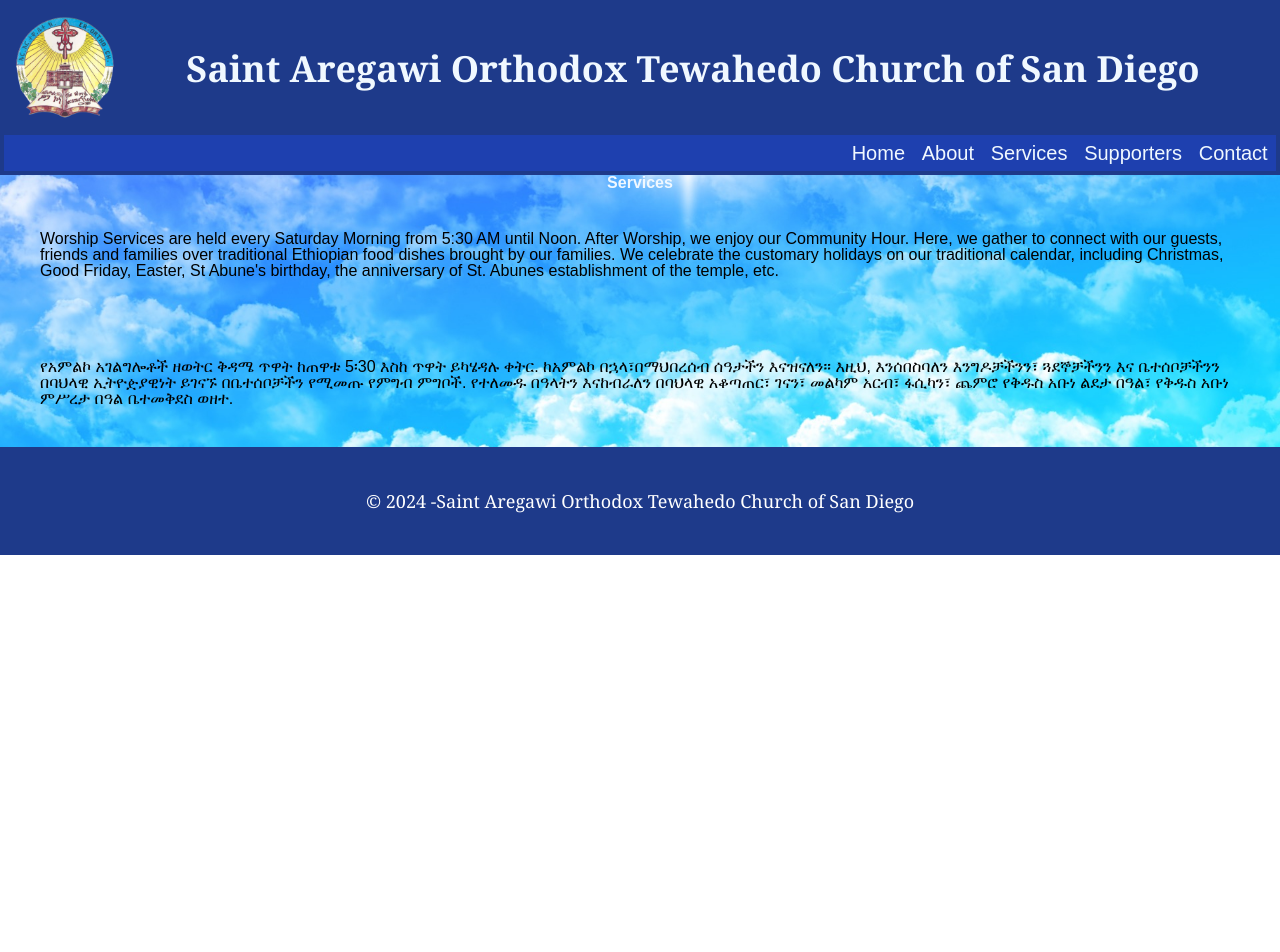
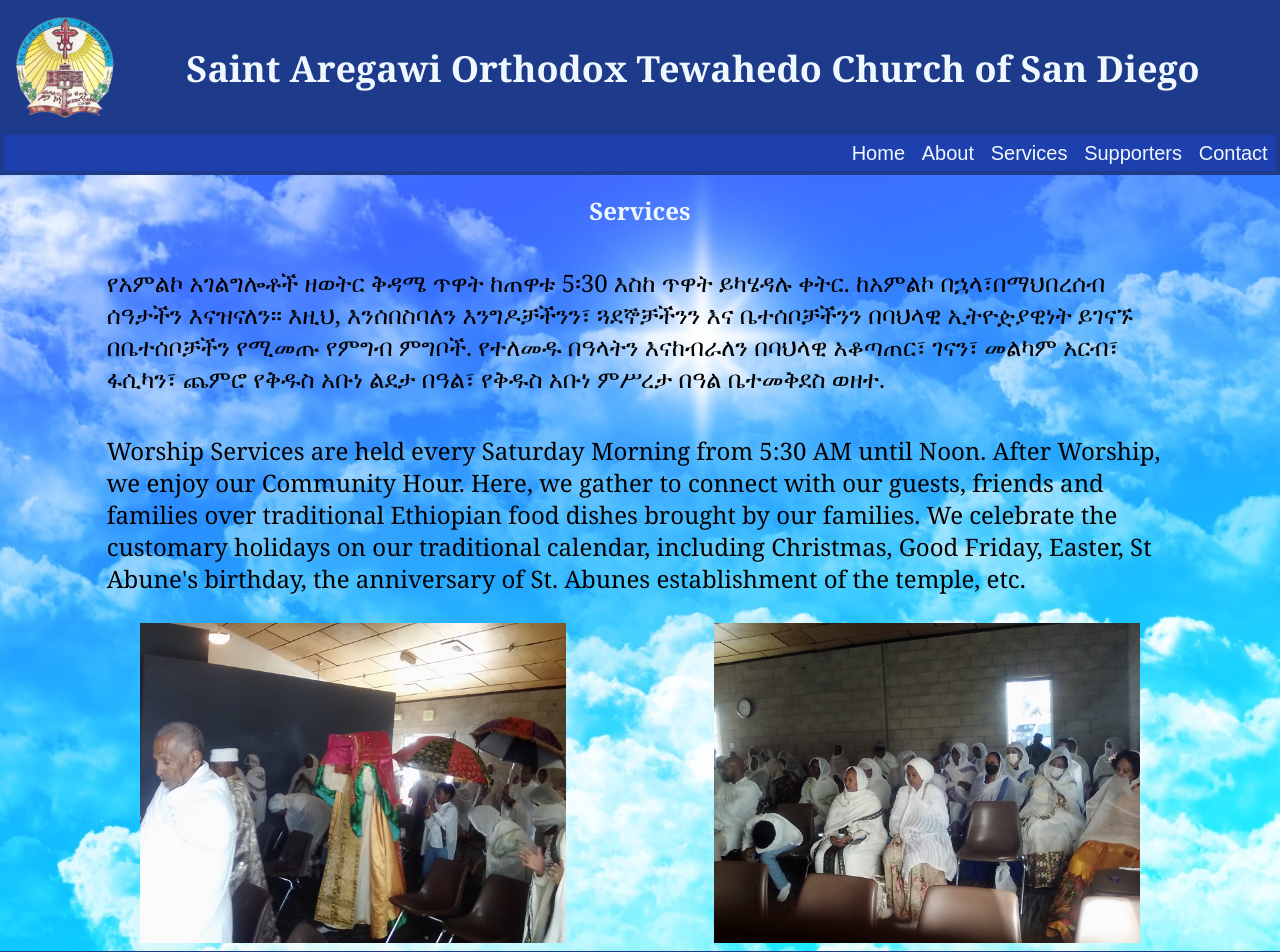
Before and after one commit to rambriz91/abune-aregawi, a React (Vite) app: page /Services in a window 1280 px wide. Shown: the top 952 px of the page. Before the commit the page ends 800 px from the top, so only its background shows below. Built offline with nearby package versions, Linux system fonts and the light colour scheme.

Commit message:
updated Services page with styles and images.

```diff
--- a/src/pages/About.jsx
+++ b/src/pages/About.jsx
@@ -24,9 +24,6 @@
         Family!
       </p>
     </div>
-    <div>
-      <img src="" alt="" />
-    </div>
     </>
   );
 }
--- a/src/pages/Services.jsx
+++ b/src/pages/Services.jsx
@@ -1,8 +1,15 @@
 export default function Services() {
   return (
-    <div className='flex flex-col'>
-      <h1 className='text-center'>Services</h1>
-      <p className='m-10'>
+    <div className='flex flex-col text-2xl georgia items-center'>
+      <h1 className='text-center m-5'>Services</h1>
+      <p className='w-10/12 m-5'>
+        የአምልኮ አገልግሎቶች ዘወትር ቅዳሜ ጥዋት ከጠዋቱ 5፡30 እስከ ጥዋት ይካሄዳሉ ቀትር. ከአምልኮ
+        በኋላ፣በማህበረሰብ ሰዓታችን እናዝናለን። እዚህ, እንሰበስባለን እንግዶቻችንን፣ ጓደኞቻችንን እና ቤተሰቦቻችንን
+        በባህላዊ ኢትዮዽያዊነት ይገናኙ በቤተሰቦቻችን የሚመጡ የምግብ ምግቦች. የተለመዱ በዓላትን እናከብራለን በባህላዊ
+        አቆጣጠር፣ ገናን፣ መልካም አርብ፣ ፋሲካን፣ ጨምሮ የቅዱስ አቡነ ልደታ በዓል፣ የቅዱስ አቡነ ምሥረታ በዓል
+        ቤተመቅደስ ወዘተ.
+      </p>
+      <p className=' w-10/12 m-5'>
         Worship Services are held every Saturday Morning from 5:30 AM until
         Noon. After Worship, we enjoy our Community Hour. Here, we gather to
         connect with our guests, friends and families over traditional Ethiopian
@@ -11,13 +18,10 @@
         St Abune's birthday, the anniversary of St. Abunes establishment of the
         temple, etc.
       </p>
-      <p className='m-10'>
-        የአምልኮ አገልግሎቶች ዘወትር ቅዳሜ ጥዋት ከጠዋቱ 5፡30 እስከ ጥዋት ይካሄዳሉ ቀትር. ከአምልኮ
-        በኋላ፣በማህበረሰብ ሰዓታችን እናዝናለን። እዚህ, እንሰበስባለን እንግዶቻችንን፣ ጓደኞቻችንን እና ቤተሰቦቻችንን
-        በባህላዊ ኢትዮዽያዊነት ይገናኙ በቤተሰቦቻችን የሚመጡ የምግብ ምግቦች. የተለመዱ በዓላትን እናከብራለን በባህላዊ
-        አቆጣጠር፣ ገናን፣ መልካም አርብ፣ ፋሲካን፣ ጨምሮ የቅዱስ አቡነ ልደታ በዓል፣ የቅዱስ አቡነ ምሥረታ በዓል
-        ቤተመቅደስ ወዘተ.
-      </p>
+      <div className='flex justify-evenly'>
+        <img className="w-1/3 m-2" src="/images/congregation 1.jpg" alt="Congregation" />
+        <img className="w-1/3 m-2" src="/images/congregation 2.jpg" alt="More Congregation" />
+      </div>
     </div>
   );
 }
```
